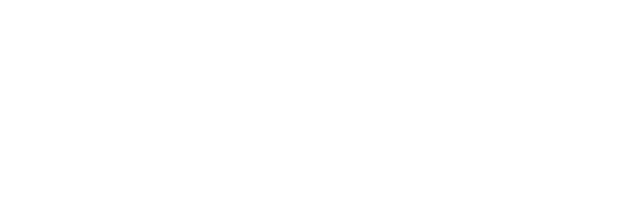
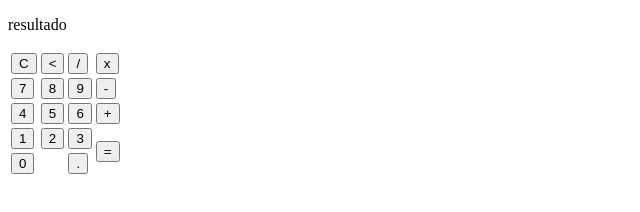
Before and after one commit to edvxndxvi/calculadora-simples, a plain HTML site: page index.html in a window 1280 px wide. Shown: the whole page, without its empty margins (0-640 px from the left). Drawn offline with Linux system fonts and the light colour scheme.

Commit message:
estrutura html feita

```diff
--- a/index.html
+++ b/index.html
@@ -8,6 +8,40 @@
     <link rel="icon" href="page-icon.png">
 </head>
 <body>
-
+    <div class="fundo">
+        <div class="calculadora">
+            <p id="resultado">resultado</p>
+            <table>
+                <tr>
+                    <td><button class="botao">C</button></td>
+                    <td><button class="botao"><</button></td>
+                    <td><button class="botao">/</button></td>
+                    <td><button class="botao">x</button></td>
+                </tr>
+                <tr>
+                    <td><button class="botao">7</button></td>
+                    <td><button class="botao">8</button></td>
+                    <td><button class="botao">9</button></td>
+                    <td><button class="botao">-</button></td>
+                </tr>
+                <tr>
+                    <td><button class="botao">4</button></td>
+                    <td><button class="botao">5</button></td>
+                    <td><button class="botao">6</button></td>
+                    <td><button class="botao">+</button></td>
+                </tr>
+                <tr>
+                    <td><button class="botao">1</button></td>
+                    <td><button class="botao">2</button></td>
+                    <td><button class="botao">3</button></td>
+                    <td rowspan="2"><button class="botao">=</button></td>
+                </tr>
+                <tr>
+                    <td colspan="2"><button class="botao">0</button></td>
+                    <td><button class="botao">.</button></td>
+                </tr>
+            </table>
+        </div>
+    </div>
 </body>
 </html>
```
